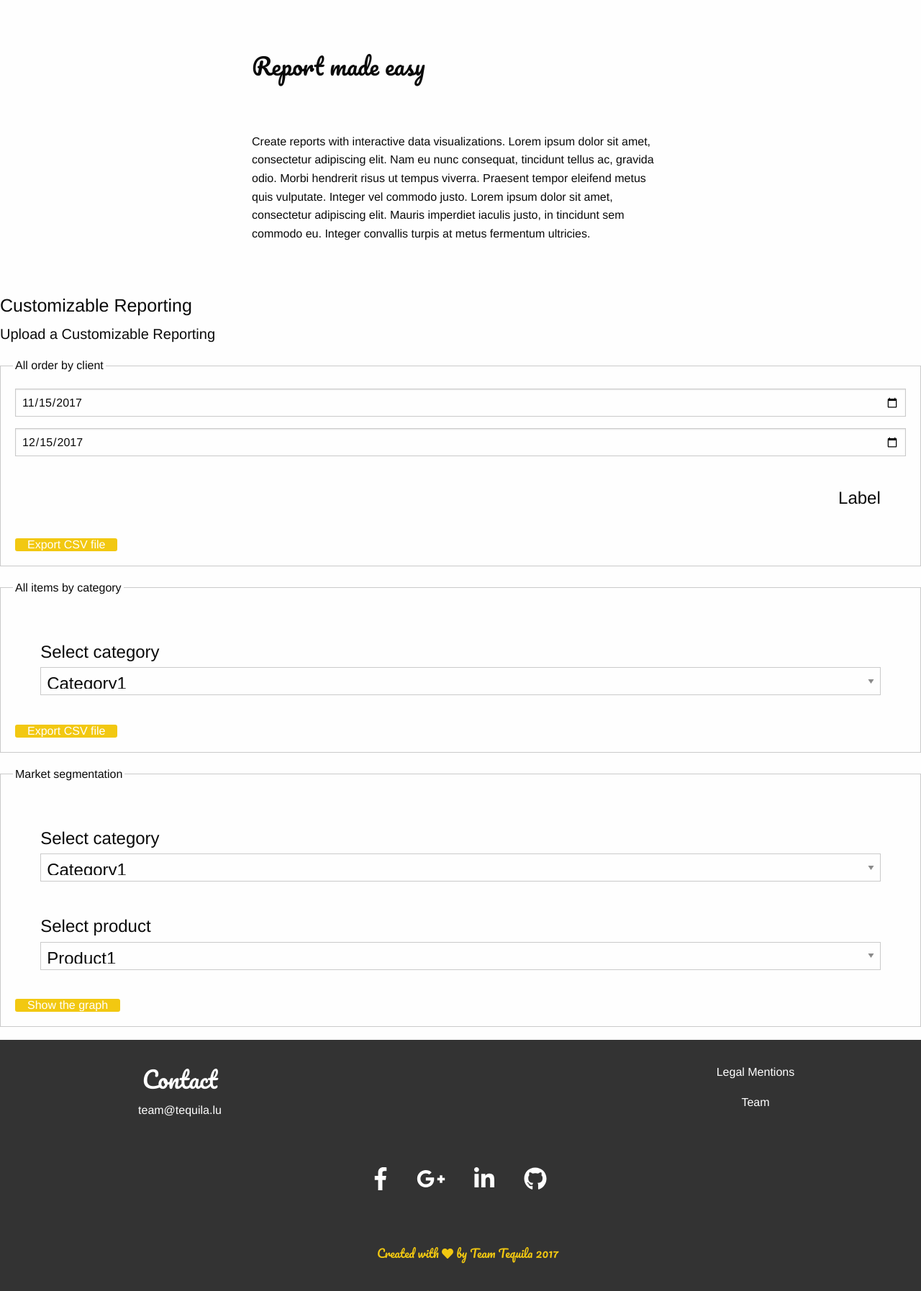
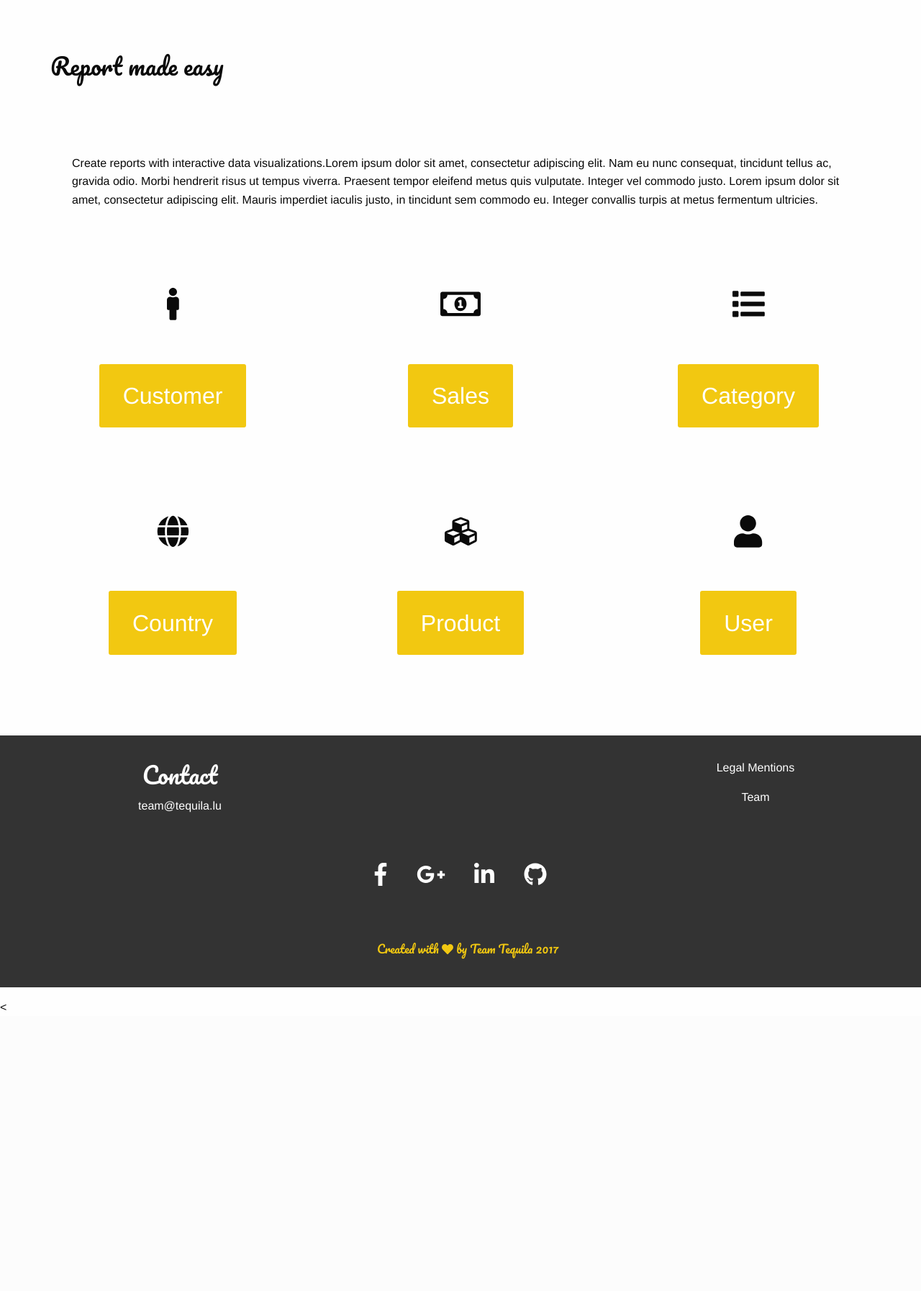
Before and after one commit to Jeremy6717/Tequila_project, a PHP site: template templates/report.html.twig in a window 1280 px wide. Shown: the part 501-2295 px from the top of the page at 72% size. After the commit the page ends 1905 px from the top, so only its background shows below. Run offline with PHP 8.4, Linux system fonts and the light colour scheme; the template is opened without the code that fills it, so the values that code supplies are empty; some libraries are stand-ins or nearby versions.

Commit message:
creation of new pages (report)

```diff
--- a/src/Form/User.php
+++ b/src/Form/UserForm.php
@@ -12,7 +12,7 @@
 use Symfony\Component\Form\Extension\Core\Type\SubmitType;
 use Symfony\Component\Validator\Constraints as Assert;
 
-class User extends AbstractType {
+class UserForm extends AbstractType {
    public function buildForm(FormBuilderInterface $builder, array $options)
     {
         $builder->add(
--- a/templates/headerReport.html.twig
+++ b/templates/headerReport.html.twig
@@ -14,8 +14,16 @@
             <ul class="dropdown menu" data-dropdown-menu>
                 <li id="identification"><a href="">HOLA username</a></li>
                 <br>
-                <li><a href="{{ path ("report") }}">Reporting</a></li>
-                <li><a href="{{ path ("report") }}">Reporting customize </a></li>
+                <li><a href="{{ path ("report") }}">Reporting</a>
+                    <ul id="subMenu">
+                      <li><a href="">Category</a></li>
+                      <li><a href="">Country</a></li>
+                      <li><a href="">User</a></li>
+                      <li><a href="">Sales</a></li>
+                        <li><a href="">Products</a></li>
+                        <li><a href="">Customers</a></li>
+                    </ul>
+                </li>
                 <li><a href="{{ path ("team") }}">Team</a></li>
 
             </ul>
--- a/templates/report.html.twig
+++ b/templates/report.html.twig
@@ -8,70 +8,39 @@
 
     <div class="intro">
         <h3>Report made easy</h3>
-        <p>Create reports with interactive data visualizations.
-            Lorem ipsum dolor sit amet, consectetur adipiscing elit. Nam eu nunc consequat, tincidunt tellus ac, gravida odio. Morbi hendrerit risus ut tempus viverra. Praesent tempor eleifend metus quis vulputate. Integer vel commodo justo. Lorem ipsum dolor sit amet, consectetur adipiscing elit. Mauris imperdiet iaculis justo, in tincidunt sem commodo eu. Integer convallis turpis at metus fermentum ultricies. </p>
+        <p>Create reports with interactive data visualizations.Lorem ipsum dolor sit amet, consectetur adipiscing elit. Nam eu nunc consequat, tincidunt tellus ac, gravida odio. Morbi hendrerit risus ut tempus viverra. Praesent tempor eleifend metus quis vulputate. Integer vel commodo justo. Lorem ipsum dolor sit amet, consectetur adipiscing elit. Mauris imperdiet iaculis justo, in tincidunt sem commodo eu. Integer convallis turpis at metus fermentum ultricies. </p>
     </div>
 
-    <div class="intro">
-        <h4>Customizable Reporting</h4>
-        <h5>Upload a Customizable Reporting</h5>
+    <div class="grid-container">
+        <div class="grid-x grid-padding-x footer">
 
-        <fieldset class="fieldset">
-            <legend>All order by client</legend>
-            <input id="date" type="date" value="2017-11-15">
-            <input id="date" type="date" value="2017-12-15">
-            <div class="small-3 cell">
-                <label for="right-label" class="text-right">Label</label>
-            </div>
-            <div class="input-group-button">
-                <input type="submit" class="button" value="Export CSV file">
-            </div>
-        </fieldset>
+                <div class="blockBtn">
+                    <div class="large-4 medium-4 small-12 cell"><i class="fas fa-male"></i></div>
+                    <div><a class="button large btnReport" href="">Customer</a></div>
+                </div>
+                <div class="blockBtn">
+                    <div class="large-4 medium-4 small-12 cell"><i class="far fa-money-bill-alt"></i></div>
+                    <div><a class="button large btnReport" href="">Sales</a></div>
+                </div>
+                <div class="blockBtn">
+                    <div class="large-4 medium-4 small-12 cell"><i class="fas fa-list"></i></div>
+                    <div><a class="button large btnReport" href="">Category</a></div>
+                </div>
+                <div class="blockBtn">
+                    <div class="large-4 medium-4 small-12 cell"><i class="fas fa-globe"></i></div>
+                    <div><a class="button large btnReport" href="">Country</a></div>
+                </div>
+                <div class="blockBtn">
+                    <div class="large-4 medium-4 small-12 cell"><i class="fas fa-cubes"></i></div>
+                    <div><a class="button large btnReport" href="">Product</a></div>
+                </div>
+                <div class="blockBtn">
+                    <div class="large-4 medium-4 small-12 cell"><i class="fas fa-user"></i></div>
+                    <div><a class="button large btnReport" href="">User</a></div>
+                </div>
 
-
-        <fieldset class="fieldset">
-            <legend>All items by category</legend>
-
-            <label>Select category
-                <select>
-                    <option value="Category1">Category1</option>
-                    <option value="Category2">Category2</option>
-                    <option value="Category3">Category3</option>
-                    <option value="Category4">Category4</option>
-                </select>
-            </label>
-            <div class="input-group-button">
-                <input type="submit" class="button" value="Export CSV file">
-            </div>
-        </fieldset>
-
-        <fieldset class="fieldset">
-            <legend>Market segmentation</legend>
-            <label>Select category
-                <select>
-                    <option value="Category1">Category1</option>
-                    <option value="Category2">Category2</option>
-                    <option value="Category3">Category3</option>
-                    <option value="Category4">Category4</option>
-                </select>
-            </label>
-            <label>Select product
-                <select>
-                    <option value="Product1">Product1</option>
-                    <option value="Product2">Product2</option>
-                    <option value="Product3">Product3</option>
-                    <option value="Product4">Product4</option>
-                </select>
-            </label>
-            <div class="input-group-button">
-                <input type="submit" class="button" value="Show the graph">
-            </div>
-        </fieldset>
-
+        </div>
     </div>
-
-
-
 
 {% endblock %}
 
--- a/web/css/style.css
+++ b/web/css/style.css
@@ -95,7 +95,6 @@
         background-position: center;
         width: 100%;
         height: 500px;
-
     }
 
     #mainTitle{
@@ -110,7 +109,6 @@
         font-size: 2.8rem;
         color: white;
         margin-left: 5rem;
-
     }
 
     .top-bar, .top-bar ul{
@@ -166,17 +164,17 @@
 
     .button.large{
         font-size: 2rem;
-}
+    }
 
-.intro p{
-    margin: 70px 350px;
+    .intro p{
+        margin: 100px 100px;
 
-}
+    }
     .intro h3{
         font-size: 2rem;
-        margin: 70px 350px;
+        margin: 70px 70px;
         font-family: pacifico;
-}
+    }
 
 
 }
@@ -273,15 +271,38 @@
     label {
         font-size: 1.5rem;
         margin: 2.2rem;
-
     }
 
 
     .input-group-button {
+        left: 84%;
+    }
+}
 
-        left: 84%;
+    /*REPORT MOBILE*/
 
+
+.blockBtn{
+    font-size: 2.8rem;
+    width: 100%;
+    margin-left: auto;
+    margin-right:auto;
+    text-align: center;
+}
+
+.button{
+    text-align: center;
+}
+
+@media (min-width:639px) {
+    .blockBtn{
+        font-size: 2.8rem;
+        width: 30%;
+        margin-left: auto;
+        margin-right:auto;
+        padding-bottom: 4rem;
     }
+
 }
 
     /* FOOTER DESKTOP */
@@ -311,14 +332,6 @@
 }
 
 
-
-
-#linksfb:hover,
-#linksG:hover,
-#linksLn:hover{
-    color:#f2c811;
-    font-size: 3rem;
-}
 
 
 #linksfb,
```
Also changed, not shown: templates/customer.html.twig (added, +47 -0 lines), templates/product.html.twig (added, +46 -0 lines), templates/sales.html.twig (renamed from templates/SalesTemplate.html.twig, +8 -0 lines).
